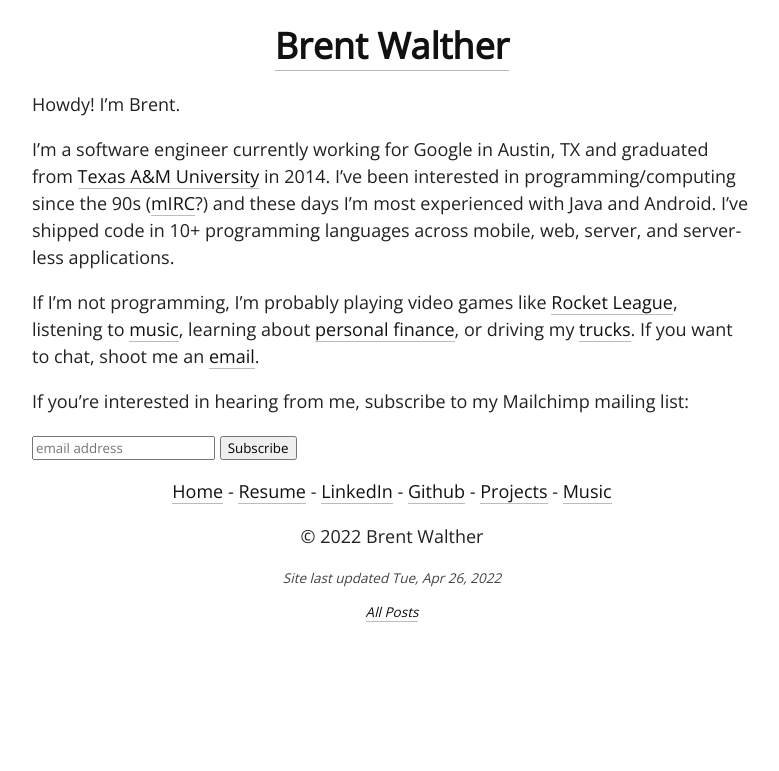
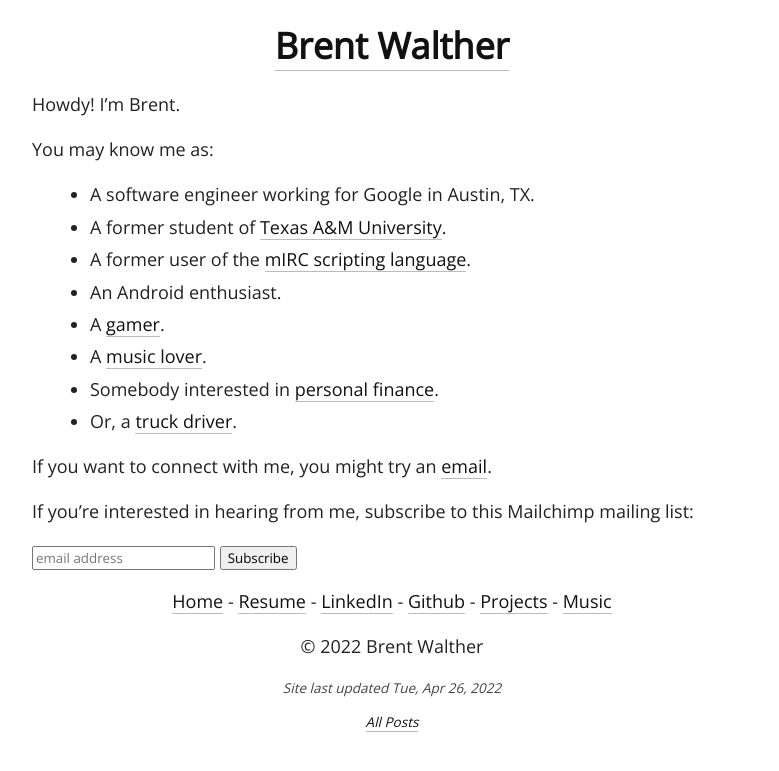
Before and after one commit to brentwalther/brentwalther.github.io, a Jekyll site: the page built from index.md, in a window 1280 px wide. Shown: the top 771 px of the page, without its empty margins (248-1027 px from the left). Built offline with Jekyll 4.4.1, drawn with Linux system fonts in a browser that asks for light colours.

Commit message:
Small updates to index and music pages.

```diff
--- a/index.md
+++ b/index.md
@@ -3,16 +3,20 @@ layout: default
 ---
 Howdy! I'm Brent.
 
-I'm a software engineer currently working for Google in Austin, TX and
-graduated from [Texas A&M University](http://www.tamu.edu) in 2014. I've been interested in programming/computing since the 90s ([mIRC](https://en.wikipedia.org/wiki/MIRC_scripting_language)?) and these days I'm most experienced with Java and Android. I've shipped code in 10+ programming languages across mobile, web, server, and server-less applications.
+You may know me as:
 
-If I'm not programming, I'm probably playing video games like
-[Rocket League](https://rocketleague.tracker.network/profile/steam/76561198099061550),
-listening to [music](https://www.last.fm/user/brentwalther), learning about
-[personal finance](/personal-finance-automation-with-ledger), or driving my
-[trucks](/trucks). If you want to chat, shoot me an [email](mailto:brent@walther.io).
+- A software engineer working for Google in Austin, TX.
+- A former student of [Texas A&M University](http://www.tamu.edu).
+- A former user of the [mIRC scripting language](https://en.wikipedia.org/wiki/MIRC_scripting_language).
+- An Android enthusiast.
+- A [gamer](https://rocketleague.tracker.network/profile/steam/76561198099061550).
+- A [music lover](https://www.last.fm/user/brentwalther).
+- Somebody interested in [personal finance](/personal-finance-automation-with-ledger).
+- Or, a [truck driver](/trucks).
 
-If you're interested in hearing from me, subscribe to my Mailchimp mailing list:
+If you want to connect with me, you might try an [email](mailto:brent@walther.io).
+
+If you're interested in hearing from me, subscribe to this Mailchimp mailing list:
 
 <div id="mc_embed_signup">
   <form action="https://brentwalther.us20.list-manage.com/subscribe/post?u=ed16f148131e1569d3a16bd5a&id=af448a4a3f" method="post" id="mc-embedded-subscribe-form" name="mc-embedded-subscribe-form" target="_blank" novalidate>
```
Also changed, not shown: music.md (+8 -10 lines).
